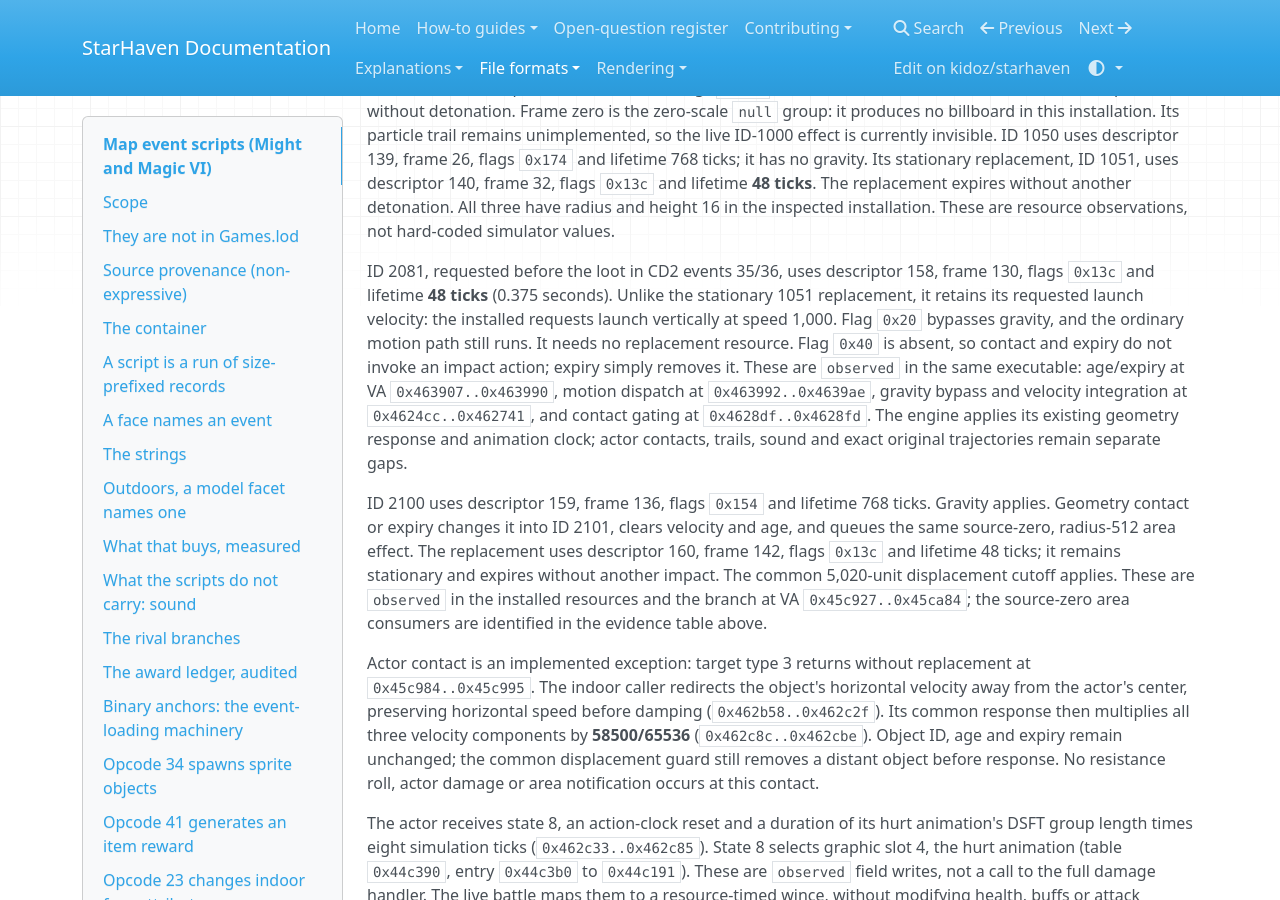
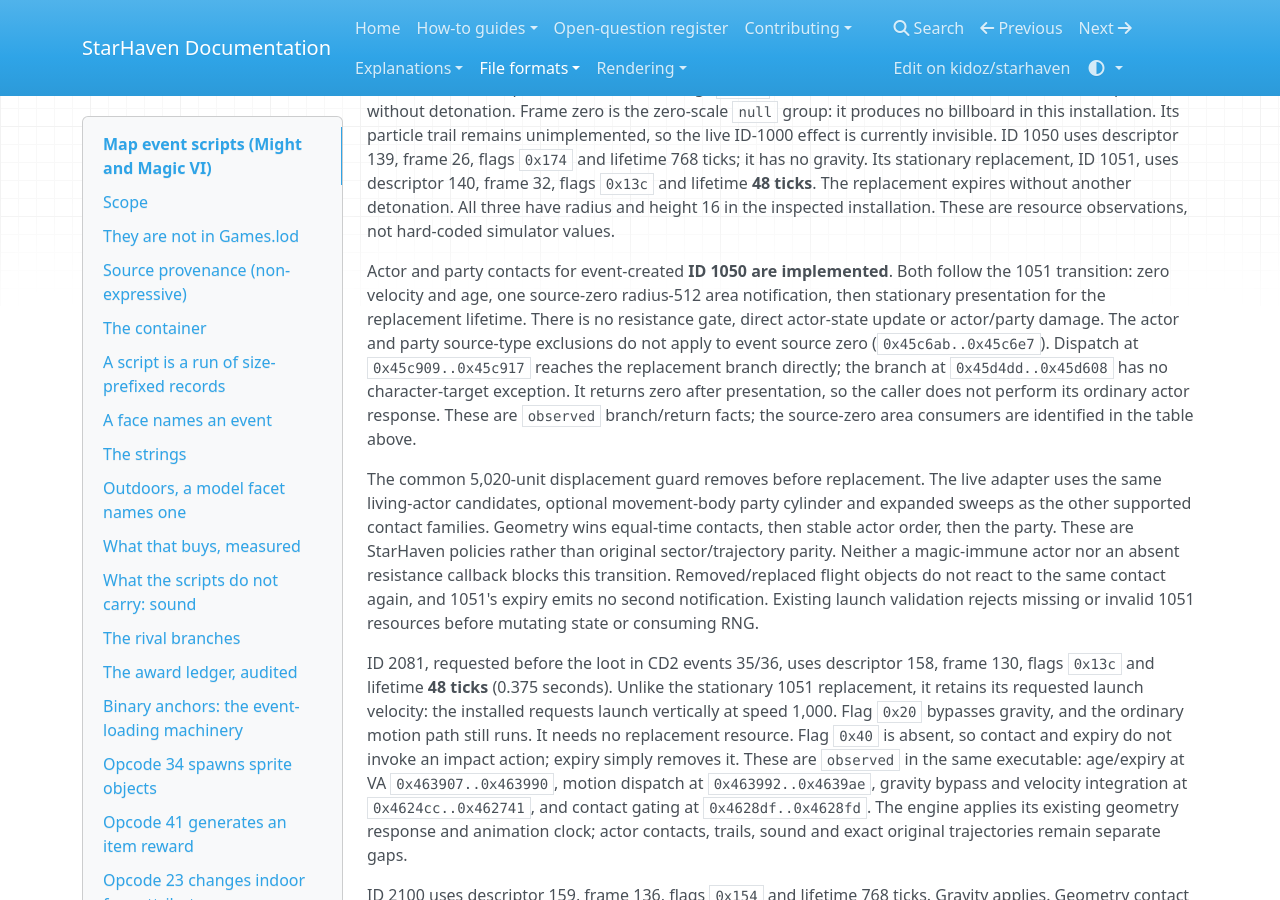
Before and after one commit to kidoz/starhaven, an MkDocs documentation site: the page built from docs/formats/map-events.md, in a window 1280 px wide and 900 px high, scrolled down 21004 px. Built offline with MkDocs 1.6.1, drawn with Linux system fonts in a browser that asks for light colours; nearby versions of some CDN libraries; some of the changed text lies outside the part shown.

Commit message:
Probe controlled D18 1050 actor and party impacts in evt_info and document them

```diff
--- a/docs/formats/map-events.md
+++ b/docs/formats/map-events.md
@@ -1033,6 +1033,27 @@
 another detonation. All three have radius and height 16 in the inspected
 installation. These are resource observations, not hard-coded simulator values.
 
+Actor and party contacts for event-created **ID 1050 are implemented**. Both
+follow the 1051 transition: zero velocity and age, one source-zero radius-512
+area notification, then stationary presentation for the replacement lifetime.
+There is no resistance gate, direct actor-state update or actor/party damage.
+The actor and party source-type exclusions do not apply to event source zero
+(`0x45c6ab..0x45c6e7`). Dispatch at `0x45c909..0x45c917` reaches the replacement
+branch directly; the branch at `0x45d4dd..0x45d608` has no character-target
+exception. It returns zero after presentation, so the caller does not perform
+its ordinary actor response. These are `observed` branch/return facts; the
+source-zero area consumers are identified in the table above.
+
+The common 5,020-unit displacement guard removes before replacement. The live
+adapter uses the same living-actor candidates, optional movement-body party
+cylinder and expanded sweeps as the other supported contact families. Geometry
+wins equal-time contacts, then stable actor order, then the party. These are
+StarHaven policies rather than original sector/trajectory parity. Neither a
+magic-immune actor nor an absent resistance callback blocks this transition.
+Removed/replaced flight objects do not react to the same contact again, and
+1051's expiry emits no second notification. Existing launch validation rejects
+missing or invalid 1051 resources before mutating state or consuming RNG.
+
 ID 2081, requested before the loot in CD2 events 35/36, uses descriptor 158,
 frame 130, flags `0x13c` and lifetime **48 ticks** (0.375 seconds). Unlike the
 stationary 1051 replacement, it retains its requested launch velocity: the
@@ -1281,6 +1302,17 @@
 Chest/summon outcomes and natural actor placement are excluded. Synthetic tests
 also cover angled deflection, a later wall in the same tick, overlap/re-entry,
 far removal, missing resources, dead actors, pause and reset by ID 8080.
+
+`evt_info --object-1050-contacts` seeds each of D18 event 56's four ID-1050
+spawn branches and applies the resulting requests against controlled actor or
+party overlap, with geometry excluded. Eight actor contacts and eight party
+contacts produce 16 stationary 1051 replacements, 768 drawable samples over
+the installed 48-tick lifetime, and 16 removals. Actor health, an active buff
+and post-launch RNG remain unchanged. Synthetic tests additionally cover
+contact ordering/ties, an ignored resistance callback, retained actor hurt
+animation/conditions, distant removal, dead actors and pause. This is not
+natural branch reachability, full-event acceptance or original-runtime visual
+parity; the unsupported timer at event entry is not executed.
 
 `evt_info --object-party` walks D01 event 47 from entry and applies only its
 three objects with controlled party overlap and no map geometry or actors.
```
Also changed, not shown: docs/explanation/event-script-coverage.md (+13 -4 lines), docs/open-questions.md (+4 -1 lines), 1 other file.
